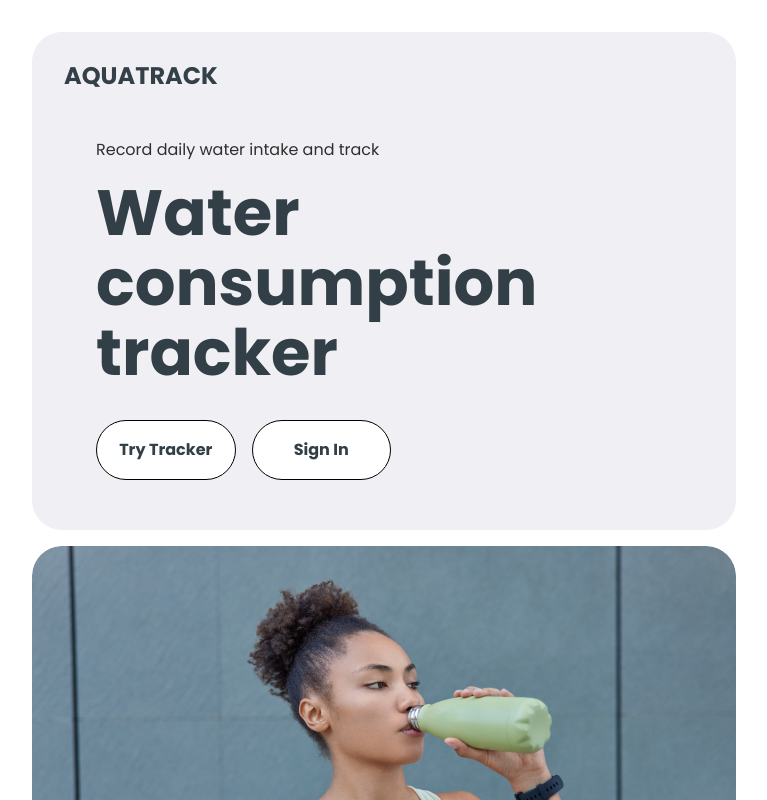
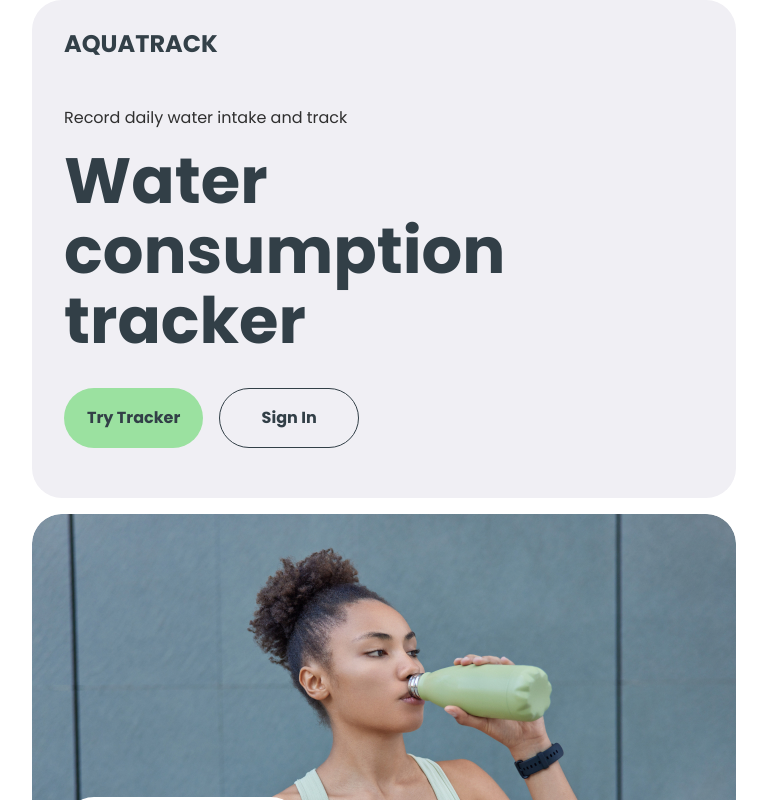
Before and after one commit to melnykartem3/aquatrack-project-frontend, a React (Vite) app: page / in a window 1280 px wide. Shown: the top 800 px of the page, without its empty margins (256-1023 px from the left). Built offline with nearby package versions, Linux system fonts and the light colour scheme; grey boxes are pictures that could not be loaded.

Commit message:
deleate-change-padding+margin

```diff
--- a/src/components/AdvantagesSection/AdvantagesSection.module.css
+++ b/src/components/AdvantagesSection/AdvantagesSection.module.css
@@ -1,6 +1,5 @@
 .advantagesSection {
   border-radius: 30px;
-  margin: 0 16px 16px 16px;
   text-align: left;
   box-sizing: border-box;
   background-image: url('/src/images/homePage/baner1.jpg');
@@ -121,17 +120,15 @@
 /* Mobile (від 375px) */
 @media (min-width: 375px) and (max-width: 767px) {
   .advantagesSection {
-    width: calc(100% - 32px);
     max-width: 704px;
-    height: 446px;
     border: none;
   }
 
   .customers {
-    top: 283px;
+    top: 209px;
     right: 435px;
     bottom: 96px;
-    left: 32px;
+    left: 16px;
   }
 
   .advantagesList {
@@ -149,7 +146,6 @@
   .advantagesSection {
     width: 704px;
     height: 446px;
-    margin: 0 32px 16px 32px;
     border: none;
     background-image: url('/src/images/homePage/baner2.jpg');
   }
@@ -206,7 +202,6 @@
   .advantagesSection {
     width: 672px;
     height: 736px;
-    margin: 32px 32px 32px 0;
     border: none;
     background-image: url('/src/images/homePage/baner3.jpg');
   }
--- a/src/components/Logo/Logo.module.css
+++ b/src/components/Logo/Logo.module.css
@@ -1,6 +1,11 @@
 .logo {
-  padding-top: 24px;
-  padding-left: 16px;
+  font-size: 18px;
+  font-weight: 700;
+  line-height: 1.11;
+  color: var(--basic-dark-blue);
+}
+
+.logo {
   width: 114px;
   height: 20px;
   font-size: 18px;
@@ -24,8 +29,6 @@
 /* Tablet та Desktop  */
 @media (min-width: 768px) {
   .logo {
-    padding-top: 32px;
-    padding-left: 32px;
     width: 155px;
     height: 24px;
     font-size: 24px;
--- a/src/components/SharedLayout/SharedLayout.module.css
+++ b/src/components/SharedLayout/SharedLayout.module.css
@@ -3,7 +3,7 @@
   padding-right: 16px;
 }
 
-@media screen and (min-width: 480px) {
+@media screen and (min-width: 375px) {
   .container {
     width: 375px;
     margin-right: auto;
@@ -19,12 +19,6 @@
   }
 }
 
-@media screen and (min-width: 1280px) {
-  .container {
-    width: 1280px;
-  }
-}
-
 @media screen and (min-width: 1440px) {
   .container {
     width: 1440px;
--- a/src/components/SignInForm/SignInForm.module.css
+++ b/src/components/SignInForm/SignInForm.module.css
@@ -3,15 +3,15 @@
   display: flex;
   flex-direction: column;
   align-items: center;
-
 }
 
 .formWrapper {
   margin-bottom: 16px;
-
 }
 
-
+.form .formWrapper:last-of-type {
+  margin-bottom: 0;
+}
 
 .passwordWrapper {
   position: relative;
@@ -27,9 +27,7 @@
   margin-bottom: 8px;
 }
 
-
 .input {
-    /* width: 311px; */
   height: 50px;
   border-radius: 15px;
   border: 1px solid rgba(47, 47, 47, 0.2);
@@ -45,7 +43,6 @@
 
 .input:focus {
   border-color: rgba(47, 47, 47, 0.6);
-
 }
 
 input::placeholder {
@@ -63,7 +60,6 @@ input::placeholder {
 
 .errorInput:focus {
   border-color: var(--red-error);
-
 }
 
 .errorMessage {
@@ -91,24 +87,20 @@ input::placeholder {
   margin-top: 32px;
 }
 
-
-
 .submitButton:hover {
   background-color: var(--green-hover);
 }
 
 @media (min-width: 375px) {
-    .input{
-        width:311px;
+  .input {
+    width: 311px;
   }
-
 }
-
 
 @media (min-width: 768px) {
   .label {
     font-size: 16px;
-        letter-spacing: 1.5;
+    line-height: 1.5;
   }
 
   .input {
@@ -147,5 +139,4 @@ input::placeholder {
   .formWrapper {
     margin-bottom: 20px;
   }
-
 }
--- a/src/components/WelcomeSection/WelcomeSection.jsx
+++ b/src/components/WelcomeSection/WelcomeSection.jsx
@@ -1,6 +1,7 @@
 import Logo from '../Logo/Logo';
 import { Link } from 'react-router-dom';
 import css from './WelcomeSection.module.css';
+import clsx from 'clsx';
 
 const WelcomeSection = () => {
   return (
@@ -10,10 +11,10 @@ const WelcomeSection = () => {
         <p className={css.text}>Record daily water intake and track</p>
         <h1 className={css.header}> Water consumption tracker</h1>
         <div className={css.buttons}>
-          <Link to="/signup" className={css.button}>
+          <Link to="/signup" className={clsx(css.button, css.buttonTryTracker)}>
             Try Tracker
           </Link>
-          <Link to="/signin" className={css.button}>
+          <Link to="/signin" className={clsx(css.button, css.buttonSignIn)}>
             Sign In
           </Link>
         </div>
--- a/src/components/WelcomeSection/WelcomeSection.module.css
+++ b/src/components/WelcomeSection/WelcomeSection.module.css
@@ -1,16 +1,16 @@
 .welcomeSection {
   border-radius: 30px;
-  margin: 16px;
   text-align: left;
   background-color: #f0eff4;
   box-sizing: border-box;
+  padding: 24px 16px 67px 16px;
 }
 
 .content {
+  margin-top: 74px;
   display: inline-block;
   width: 311px;
   height: 226px;
-  margin: 74px 16px 67px 16px;
   text-align: left;
 }
 
@@ -40,8 +40,6 @@
   width: 116px;
   height: 46px;
   margin-right: 10px;
-  border: 1px solid black;
-  background-color: white;
   border-radius: 30px;
   color: #323f47;
   font-size: 14px;
@@ -56,6 +54,14 @@
   background-color: #9be1a0;
 }
 
+.buttonTryTracker {
+  background-color: var(--basic-green);
+}
+.buttonSignIn {
+  background-color: transparent;
+  border: 1px solid var(--basic-dark-blue);
+}
+
 /* Mobile */
 @media (min-width: 320px) and (max-width: 374px) {
 }
@@ -63,7 +69,6 @@
 /* Mobile (від 375px) */
 @media (min-width: 375px) and (max-width: 767px) {
   .welcomeSection {
-    width: calc(100% - 32px);
     max-width: 704px;
     height: 411px;
     border: none;
@@ -80,12 +85,12 @@
   .welcomeSection {
     width: 704px;
     height: 498px;
-    margin: 32px 32px 16px 32px;
+    padding: 32px 32px 50px 32px;
     border: none;
   }
 
   .content {
-    margin: 74px 93px 50px 64px;
+    margin-top: 50px;
   }
 
   .text {
@@ -112,12 +117,12 @@
   .welcomeSection {
     width: 672px;
     height: 736px;
-    margin: 32px;
     border: none;
+    padding: 32px 32px 188px 32px;
   }
 
   .content {
-    margin: 188px 61px 188px 64px;
+    margin-top: 132px;
   }
 
   .text {
--- a/src/pages/HomePage/HomePage.module.css
+++ b/src/pages/HomePage/HomePage.module.css
@@ -2,11 +2,16 @@
   display: flex;
   flex-direction: column;
   align-items: center;
+  gap: 16px;
+}
+
+@media (min-width: 768px) {
 }
 
 /* Desktop */
 @media (min-width: 1440px) {
   .homePage {
     flex-direction: row;
+    gap: 32px;
   }
 }
--- a/src/pages/SignInPage/SignInPage.jsx
+++ b/src/pages/SignInPage/SignInPage.jsx
@@ -12,8 +12,8 @@ const SignInPage = () => {
       <Helmet>
         <title>SignIn Page</title>
       </Helmet>
-      <div className={css.container}>
-        <div className={css.leftWrapper}>
+      <div className={css.containerPage}>
+        <div className={css.signInSection}>
           <Logo />
           <h2 className={css.title}>Sign In</h2>
           <SignInForm />
@@ -26,7 +26,7 @@ const SignInPage = () => {
             </Link>
           </div>
         </div>
-        <div className={css.rightWrapper}>
+        <div className={css.advSectionWrapper}>
           {' '}
           <AdvantagesSection />
         </div>
--- a/src/pages/SignInPage/SignInPage.module.css
+++ b/src/pages/SignInPage/SignInPage.module.css
@@ -1,16 +1,14 @@
-.container {
-  padding-left: 16px;
-  padding-right: 16px;
+.containerPage {
   display: flex;
 }
 
-.leftWrapper {
+.signInSection {
   background-color: var(--background-grey);
   border-radius: 30px;
-  padding: 24px 16px 170px 16px;
+  padding: 24px 16px 216px 16px;
 }
 
-.rightWrapper {
+.advSectionWrapper {
   display: none;
 }
 
@@ -45,28 +43,15 @@
 }
 
 @media screen and (min-width: 375px) {
-  .container {
-    width: 375px;
-    margin-right: auto;
-    margin-left: auto;
-  }
-
-  .leftWrapper {
+  .signInSection {
     width: 343px;
   }
 }
 
 @media (min-width: 768px) {
-  .container {
-    width: 768px;
-    padding-left: 32px;
-    padding-right: 32px;
-  }
-
-  .leftWrapper {
+  .signInSection {
     width: 704px;
-    padding-left: 32px;
-    padding-right: 32px;
+    padding: 32px 32px 281px 32px;
   }
 
   .alreadyHaveAccount {
@@ -90,9 +75,13 @@
 }
 
 @media (min-width: 1440px) {
-  .container {
-    width: 1440px;
+  .containerPage {
     gap: 32px;
+  }
+
+  .signInSection {
+    width: 672px;
+    padding: 32px 32px 169px 32px;
   }
 
   .title {
@@ -100,8 +89,7 @@
     margin-left: 86px;
   }
 
-  .rightWrapper {
+  .advSectionWrapper {
     display: flex;
-    width: 704px;
   }
 }
--- a/src/pages/SignUpPage/SignUpPage.jsx
+++ b/src/pages/SignUpPage/SignUpPage.jsx
@@ -18,8 +18,8 @@ const SignUpPage = () => {
       <Helmet>
         <title>SignUp Page</title>
       </Helmet>
-      <div className={css.container}>
-        <div className={css.leftWrapper}>
+      <div className={css.containerPage}>
+        <div className={css.signUpSection}>
           <Logo />
           <h2 className={css.title}>Sign Up</h2>
           <SignUpForm />
@@ -32,7 +32,7 @@ const SignUpPage = () => {
             </Link>
           </div>
         </div>
-        <div className={css.rightWrapper}>
+        <div className={css.advSectionWrapper}>
           {' '}
           <AdvantagesSection />
         </div>
--- a/src/pages/SignUpPage/SignUpPage.module.css
+++ b/src/pages/SignUpPage/SignUpPage.module.css
@@ -1,16 +1,17 @@
-.container {
-  padding-left: 16px;
-  padding-right: 16px;
+.containerPage {
   display: flex;
 }
-.leftWrapper {
+
+.signUpSection {
   background-color: var(--background-grey);
   border-radius: 30px;
   padding: 24px 16px 170px 16px;
 }
-.rightWrapper {
+
+.advSectionWrapper {
   display: none;
 }
+
 .title {
   font-size: 32px;
   line-height: 1;
@@ -40,27 +41,15 @@
 }
 
 @media screen and (min-width: 375px) {
-  .container {
-    width: 375px;
-    margin-right: auto;
-    margin-left: auto;
-  }
-
-  .leftWrapper {
+  .signUpSection {
     width: 343px;
   }
 }
 
 @media (min-width: 768px) {
-  .container {
-    width: 768px;
-    padding-left: 32px;
-    padding-right: 32px;
-  }
-  .leftWrapper {
+  .signUpSection {
     width: 704px;
-    padding-left: 32px;
-    padding-right: 32px;
+    padding: 32px 32px 227px 32px;
   }
   .alreadyHaveAccount {
     font-size: 16px;
@@ -83,9 +72,13 @@
 }
 
 @media (min-width: 1440px) {
-  .container {
-    width: 1440px;
+  .containerPage {
     gap: 32px;
+  }
+
+  .signUpSection {
+    width: 672px;
+    padding: 32px 32px 100px 32px;
   }
 
   .title {
@@ -93,8 +86,7 @@
     margin-top: 74px;
   }
 
-  .rightWrapper {
+  .advSectionWrapper {
     display: flex;
-    width: 704px;
   }
 }
```
Also changed, not shown: src/components/SignUpForm/SignUpForm.module.css (+5 -17 lines), 1 other file (tests, documents, lock files or other folders). Lines whose indentation alone changed are shown as unchanged.
